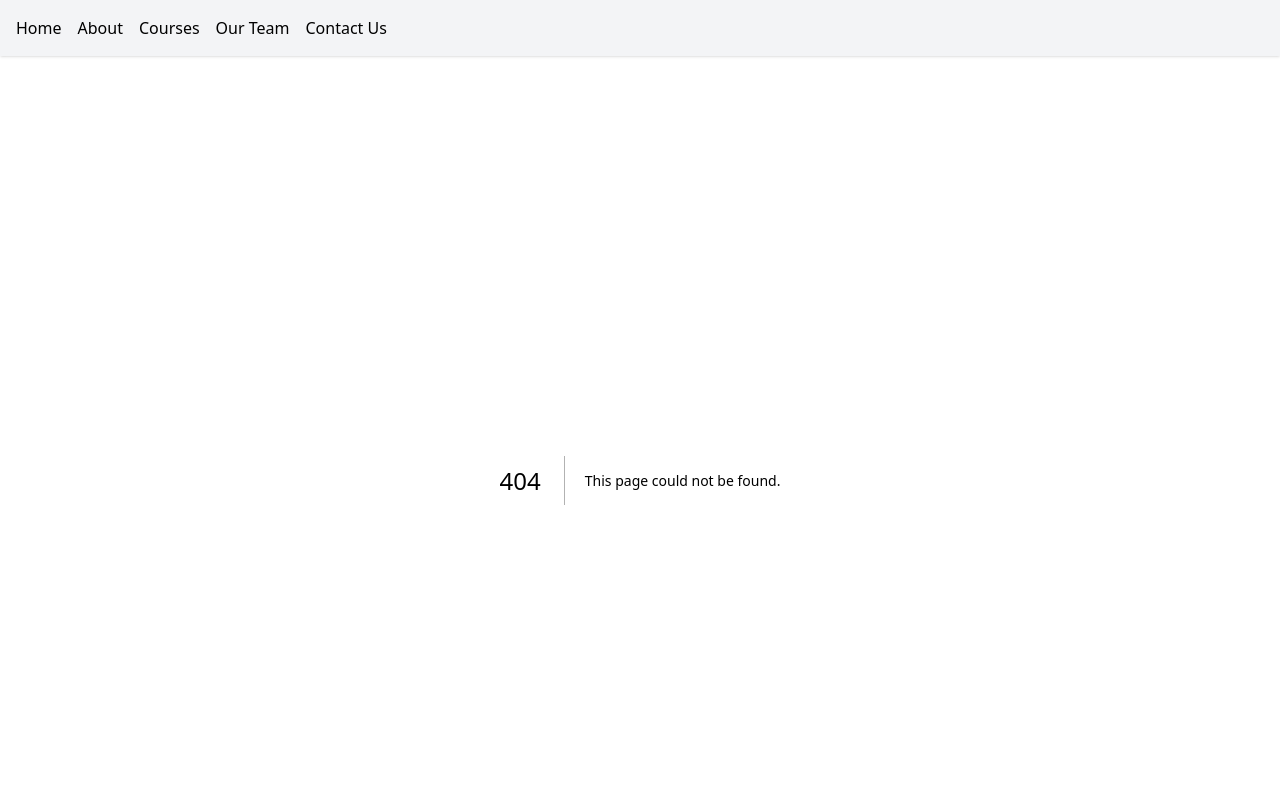
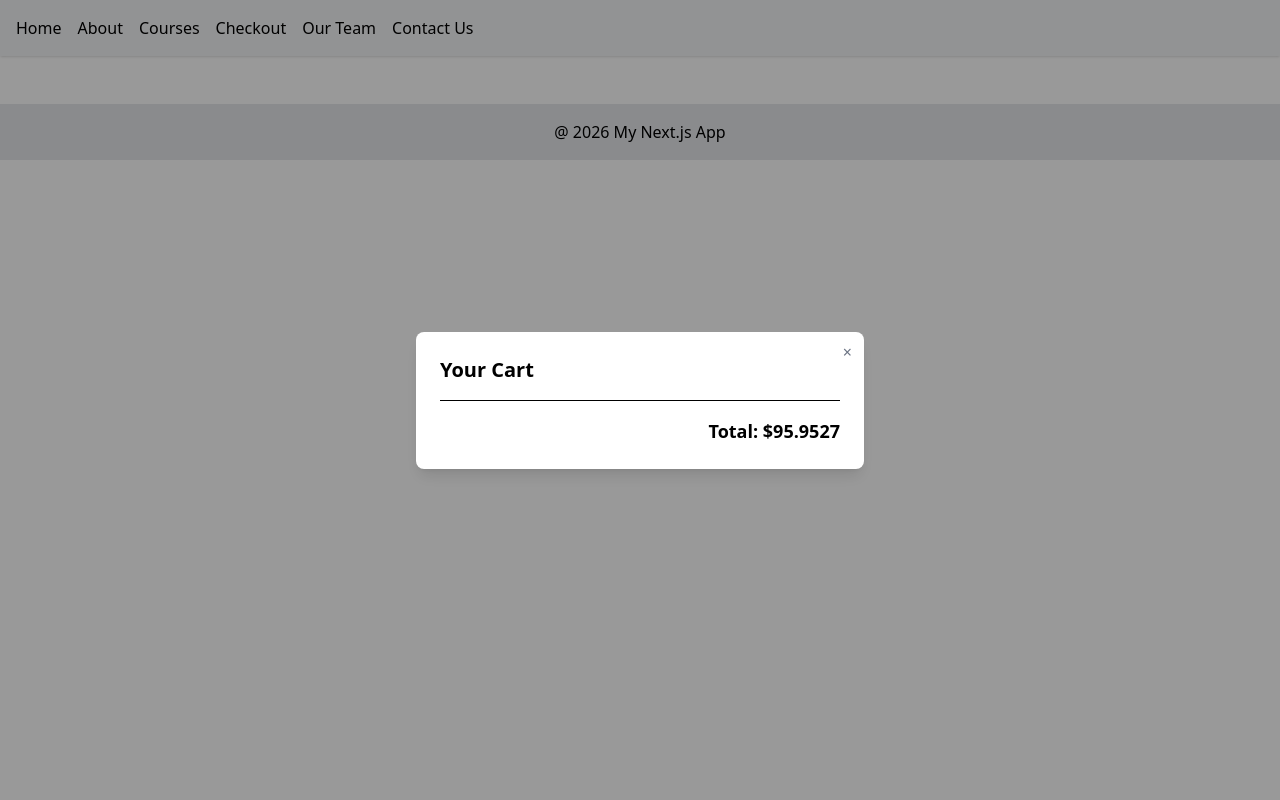
Before and after one commit to Vinnie-tec/nextjs-app, a Next.js app: page /checkout in a window 1280 px wide. Before the commit this address had no page. Shown: the top 800 px of the page. Built offline with nearby package versions, Linux system fonts and the light colour scheme.

Commit message:
Interleaved Client and server component

```diff
--- /dev/null
+++ b/src/app/checkout/page.js
@@ -0,0 +1,12 @@
+import Cart from "@/components/ui/Cart";
+import Modal from "@/components/ui/Modal";
+
+export default function CheckoutPage() {
+  return (
+    <div>
+      <Modal>
+        <Cart />
+      </Modal>
+    </div>
+  );
+}
--- a/src/components/Navigation.js
+++ b/src/components/Navigation.js
@@ -15,6 +15,9 @@
             <Link href="/courses">Courses</Link>
           </li>
           <li>
+            <Link href="/checkout">Checkout</Link>
+          </li>
+          <li>
             <Link href="/about/team">Our Team</Link>
           </li>
           <li>
--- /dev/null
+++ b/src/components/ui/Cart.js
@@ -0,0 +1,26 @@
+export default async function Cart() {
+  // simulate server data data fetching
+
+  const items = [
+    { id: 1, name: "React Mastery Course", price: 33.9262 },
+    { id: 2, name: "Angular Mastery Course", price: 62.0265 },
+  ];
+
+  const total = items.reduce((sum, item) => sum + item.price, 0);
+
+  return (
+    <div>
+      <h2 className="text-xl font-semibold mb-4">Your Cart</h2>
+      <ul className="space-y-2">
+        {items.map((item) => {
+          <li key={item.id} className="flex justify-between">
+            <span>{item.name}</span>
+            <span>${item.price}</span>
+          </li>;
+        })}
+      </ul>
+      <hr className="my-4" />
+      <p className="font-bold text-lg text-right">Total: ${total}</p>
+    </div>
+  );
+}
--- /dev/null
+++ b/src/components/ui/Modal.js
@@ -0,0 +1,24 @@
+// CLient component - handles interactivity and layout
+"use client";
+
+import { useState } from "react";
+
+export default function Modal({ children }) {
+  const [open, setOpen] = useState(true);
+
+  if (!open) return null;
+
+  return (
+    <div className="fixed inset-0 bg-black/40 flex items-center justify-center z-50">
+      <div className="bg-white rounded-lg p-6 shadow-lg max-w-md w-full relative">
+        <button
+          className="absolute top-2 right-3 text-gray-500 hover:text-gray-800 𝘁𝗲𝘅𝘁-𝘅𝗹"
+          onClick={() => setOpen(false)}
+        >
+          &times;
+        </button>
+        {children}
+      </div>
+    </div>
+  );
+}
```
